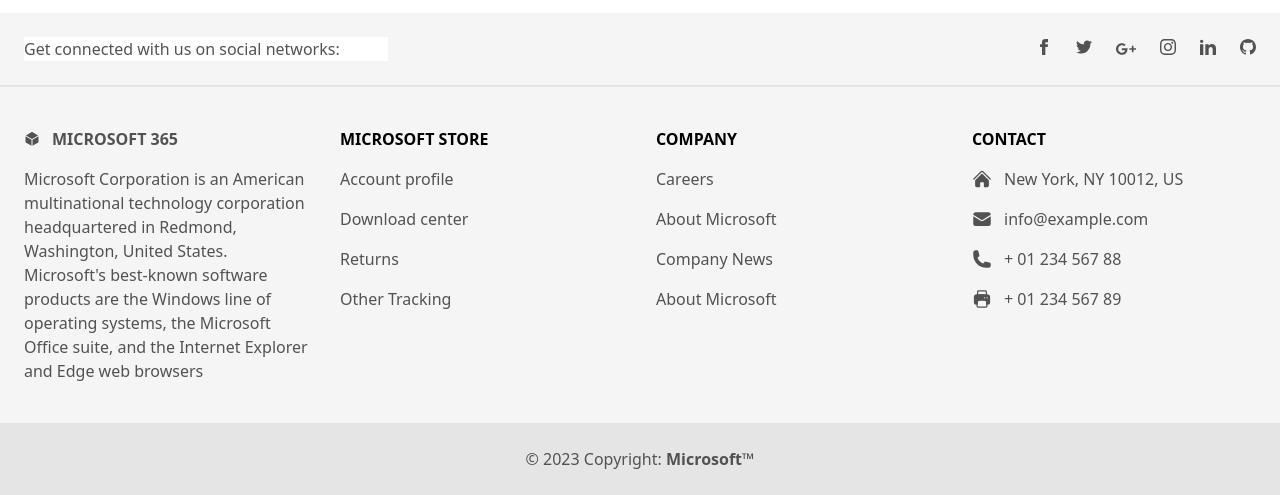
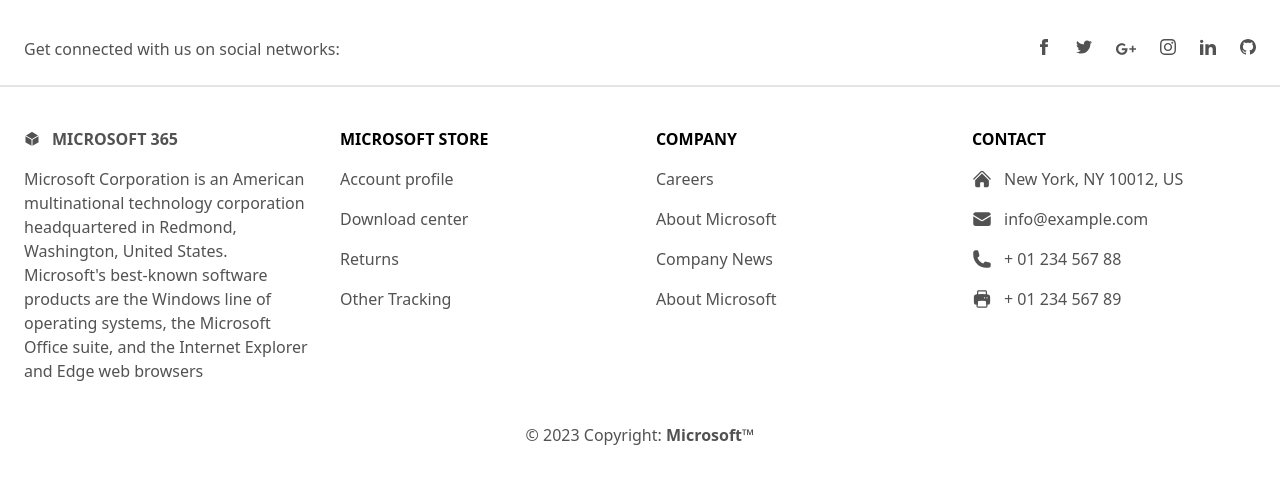
Before and after one commit to IamHammadDev/Microsoft-Clone, a website built with Vite: page index.html in a window 1280 px wide. Shown: the part 2367-2862 px from the top of the page. After the commit the page ends 2814 px from the top, so only its background shows below. Built offline with nearby package versions, Linux system fonts and the light colour scheme.

Commit message:
Changing Footer color

```diff
--- a/index.html
+++ b/index.html
@@ -8,6 +8,13 @@
   <link rel="stylesheet" href="style.css" />
   <link rel="icon" href="img/favicon.png" sizes="32x32" type="image/png" />
   <title>Microsoft - Official Home Page</title>
+  <style>
+    *{
+      margin: 0;
+      padding: 0;
+      box-sizing: border-box;
+    }
+  </style>
 </head>
 
 <body>
@@ -340,7 +347,7 @@
     </div>
   </div>
   <footer
-  class="bg-neutral-100 text-center text-neutral-600 dark:bg-neutral-600 dark:text-neutral-200 lg:text-left">
+  class="bg-white text-center text-neutral-600 dark:bg-neutral-600 dark:text-neutral-200 lg:text-left">
   <div
     class="flex items-center justify-center border-b-2 border-neutral-200 p-6 dark:border-neutral-500 lg:justify-between">
     <div class="mr-12 hidden lg:block">
@@ -542,7 +549,7 @@
       </div>
     </div>
   </div>
-  <div class="bg-neutral-200 p-6 text-center dark:bg-neutral-700">
+  <div class="bg-whitep-6 text-center dark:bg-neutral-700">
     <span>© 2023 Copyright:</span>
     <a
       class="font-semibold text-neutral-600 dark:text-neutral-400"
--- a/tailwind.config.js
+++ b/tailwind.config.js
@@ -1,5 +1,8 @@
 module.exports = {
   content: ["*"],
+  // content: [
+  //   "./src/**/*.{js,jsx,ts,tsx}",
+  // ],
   theme: {
     extend: {
       spacing: {
```
